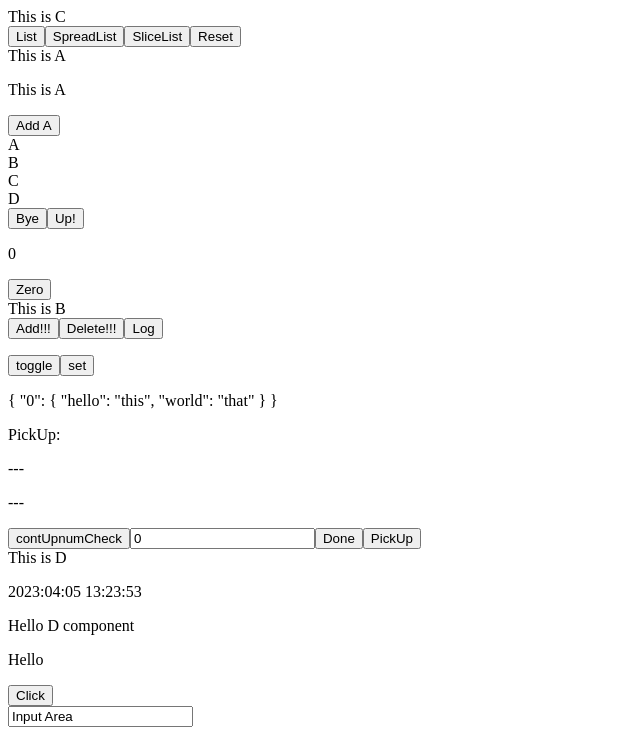
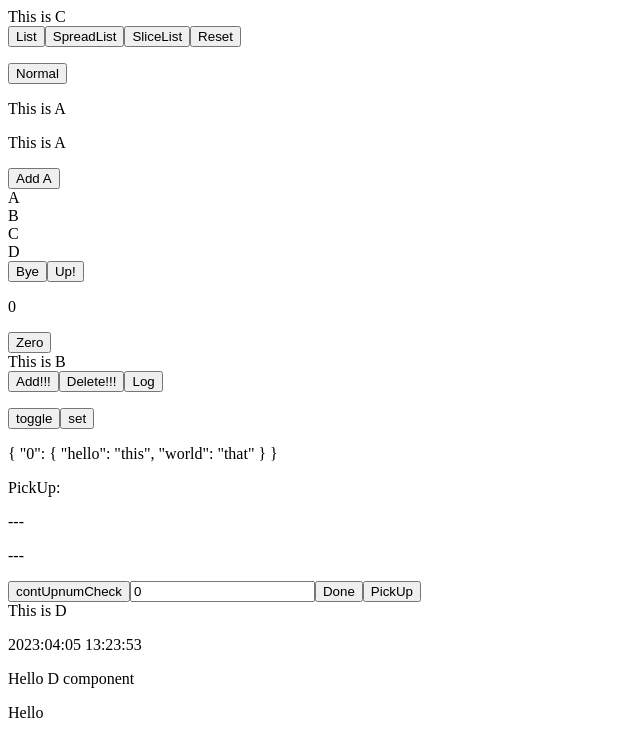
Before and after one commit to koyamal/pra_vue3, a Vue app in the folder vuePractive/: page / in a window 1280 px wide. Shown: the top 736 px of the page, without its empty margins (0-640 px from the left). Built offline with nearby package versions, Linux system fonts and the light colour scheme.

Commit message:
Create editNomal

```diff
--- a/vuePractive/src/components/atom/C.vue
+++ b/vuePractive/src/components/atom/C.vue
@@ -38,6 +38,13 @@
       console.log(sliceNumberList);
       console.log(this.numberList);
     },
+    editNomal() {
+      const copyCheckHistoriesDraft = this.checkHistories.draft;
+      copyCheckHistoriesDraft.userName = 'Bob';
+      console.log(copyCheckHistoriesDraft);
+      console.log(this.checkHistories.draft);
+
+    }
   }
   }
 </script>
@@ -47,4 +54,7 @@
   <button @click="editSpreadNumberList">SpreadList</button>
   <button @click="editSliceNumberList">SliceList</button>
   <button @click="reset">Reset</button>
+  <p>
+    <button @click="editNomal">Normal</button>
+  </p>
 </template>
```
